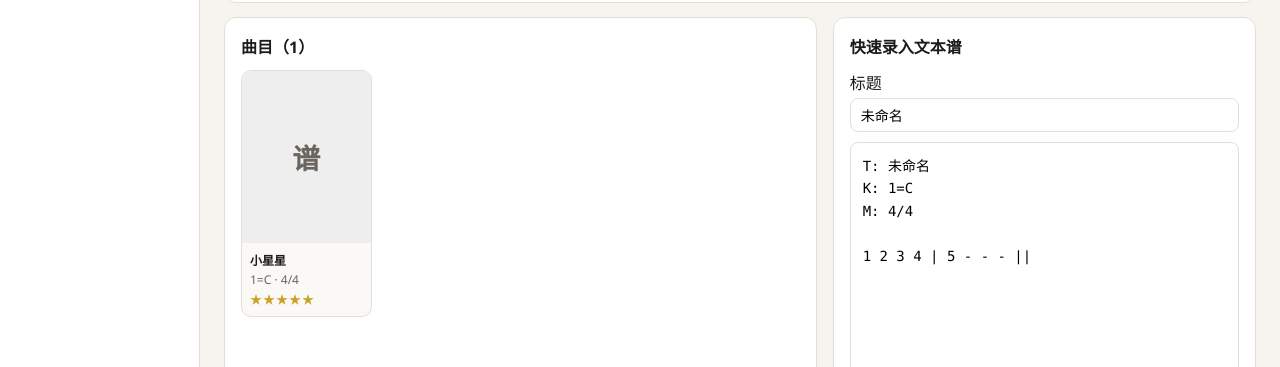
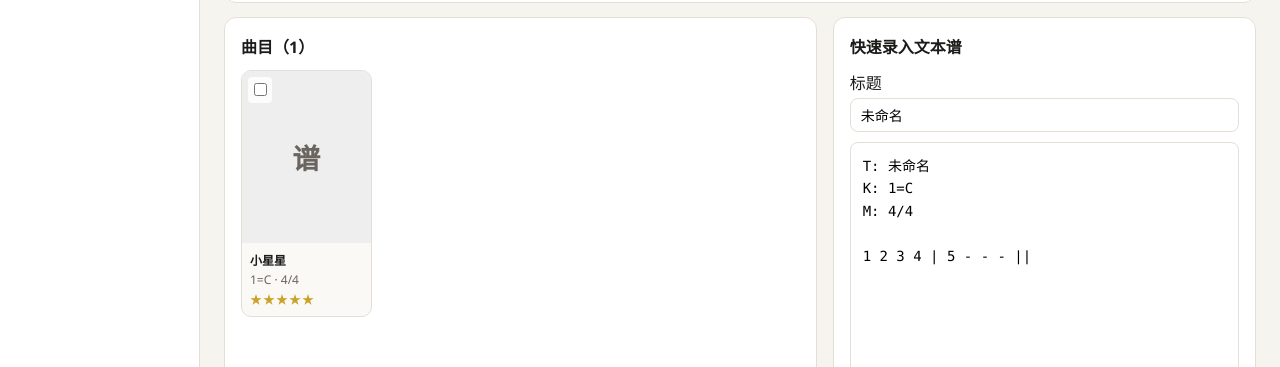
Before and after one commit to JunsonJack/JianpuBook, a Vue app in the folder apps/desktop/: page /#/ in a window 1280 px wide. Shown: the part 320-687 px from the top of the page. Built offline with nearby package versions, Linux system fonts and the light colour scheme.

Commit message:
feat(library): multi-select songs and bulk add to book

```diff
--- a/apps/desktop/src/views/LibraryView.vue
+++ b/apps/desktop/src/views/LibraryView.vue
@@ -12,6 +12,7 @@ import {
   setSongStars,
   type ImportImageResult,
 } from "@/services/ipc";
+import { addBookItem, listBooks, type BookSummary } from "@/services/bookIpc";
 
 const router = useRouter();
 
@@ -30,6 +31,10 @@ const dragOver = ref(false);
 const filterText = ref("");
 const filterType = ref<"all" | "image" | "text">("all");
 const filterMinStars = ref(0);
+const selectedIds = ref<Set<number>>(new Set());
+const books = ref<BookSummary[]>([]);
+const targetBookId = ref<number | null>(null);
+const bulkNote = ref("");
 
 const imageCount = computed(
   () => songs.value.filter((s) => s.type === "image").length,
@@ -113,7 +118,41 @@ function thumbSrc(s: Song): string | null {
   return null;
 }
 
-onMounted(refresh);
+onMounted(async () => {
+  await refresh();
+  if (tauri) {
+    try {
+      books.value = await listBooks();
+      if (books.value.length) targetBookId.value = books.value[0]!.id;
+    } catch {
+      /* ignore */
+    }
+  }
+});
+
+function toggleSelect(id: number, ev: MouseEvent) {
+  ev.stopPropagation();
+  if (selectedIds.value.has(id)) selectedIds.value.delete(id);
+  else selectedIds.value.add(id);
+  // 触发更新
+  selectedIds.value = new Set(selectedIds.value);
+}
+
+async function addSelectedToBook() {
+  if (targetBookId.value == null || selectedIds.value.size === 0) return;
+  let n = 0;
+  for (const id of selectedIds.value) {
+    try {
+      await addBookItem(targetBookId.value, id);
+      n += 1;
+    } catch (e) {
+      error.value = String(e);
+    }
+  }
+  selectedIds.value = new Set();
+  bulkNote.value = `已加入册子 #${targetBookId.value}：${n} 首`;
+}
+
 
 async function openInEditor(s: Song) {
   if (s.type === "text") {
@@ -213,6 +252,18 @@ async function bumpStars(s: Song) {
         <option :value="5">5 星</option>
       </select>
       <span class="count">{{ filteredSongs.length }} / {{ songs.length }}</span>
+      <template v-if="selectedIds.size">
+        <span class="bulk">已选 {{ selectedIds.size }}</span>
+        <select v-model="targetBookId">
+          <option v-for="b in books" :key="b.id" :value="b.id">
+            {{ b.title }}（{{ b.itemCount }}）
+          </option>
+        </select>
+        <button class="btn" :disabled="!targetBookId" @click="addSelectedToBook">
+          加入册子
+        </button>
+      </template>
+      <span v-if="bulkNote" class="bulk-note">{{ bulkNote }}</span>
     </div>
 
     <div class="library-grid">
@@ -225,10 +276,17 @@ async function bumpStars(s: Song) {
             v-for="s in filteredSongs"
             :key="s.id"
             class="song-card"
-            :class="{ clickable: true }"
+            :class="{ clickable: true, selected: selectedIds.has(s.id) }"
             :title="s.type === 'text' ? '打开编辑' : '打开增强'"
             @click="openInEditor(s)"
           >
+            <label class="pick" @click.stop>
+              <input
+                type="checkbox"
+                :checked="selectedIds.has(s.id)"
+                @click="toggleSelect(s.id, $event)"
+              />
+            </label>
             <div class="thumb">
               <img v-if="thumbSrc(s)" :src="thumbSrc(s)!" :alt="s.title" />
               <div v-else class="thumb-placeholder">
@@ -402,6 +460,30 @@ async function bumpStars(s: Song) {
   color: var(--muted);
   font-size: 12px;
 }
+.bulk {
+  font-size: 12px;
+  color: var(--accent);
+  font-weight: 600;
+}
+.bulk-note {
+  font-size: 12px;
+  color: var(--accent);
+}
+.song-card.selected {
+  outline: 2px solid var(--accent);
+}
+.pick {
+  position: absolute;
+  top: 6px;
+  left: 6px;
+  z-index: 2;
+  background: rgba(255, 255, 255, 0.85);
+  border-radius: 4px;
+  padding: 2px;
+}
+.song-card {
+  position: relative;
+}
 h2 {
   margin: 0 0 12px;
   font-size: 16px;
```
